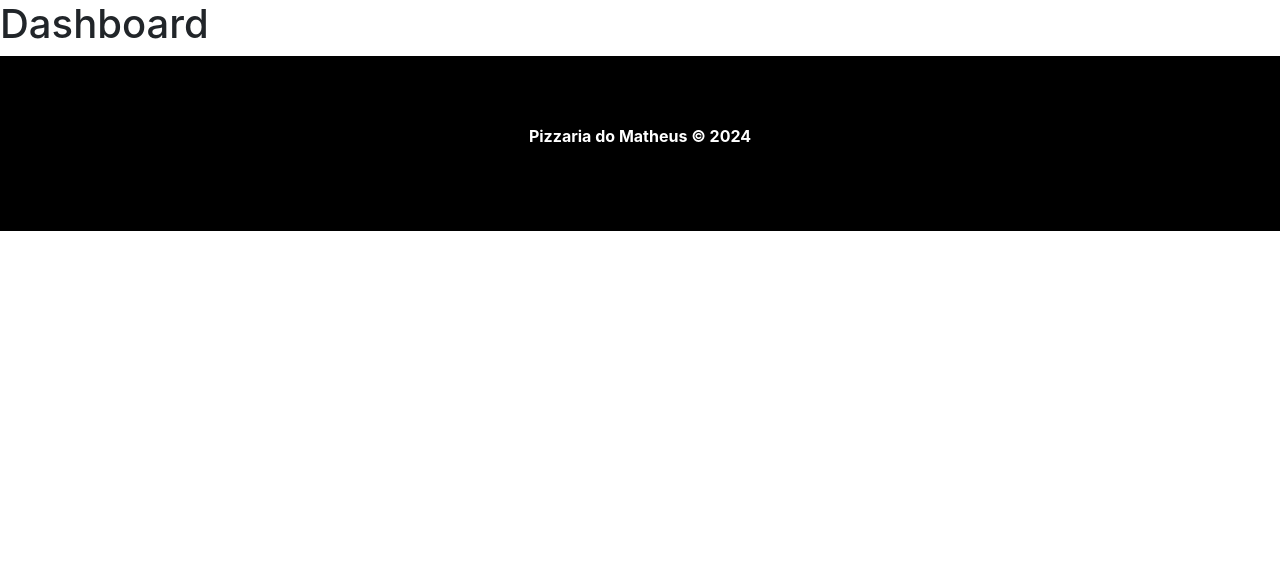
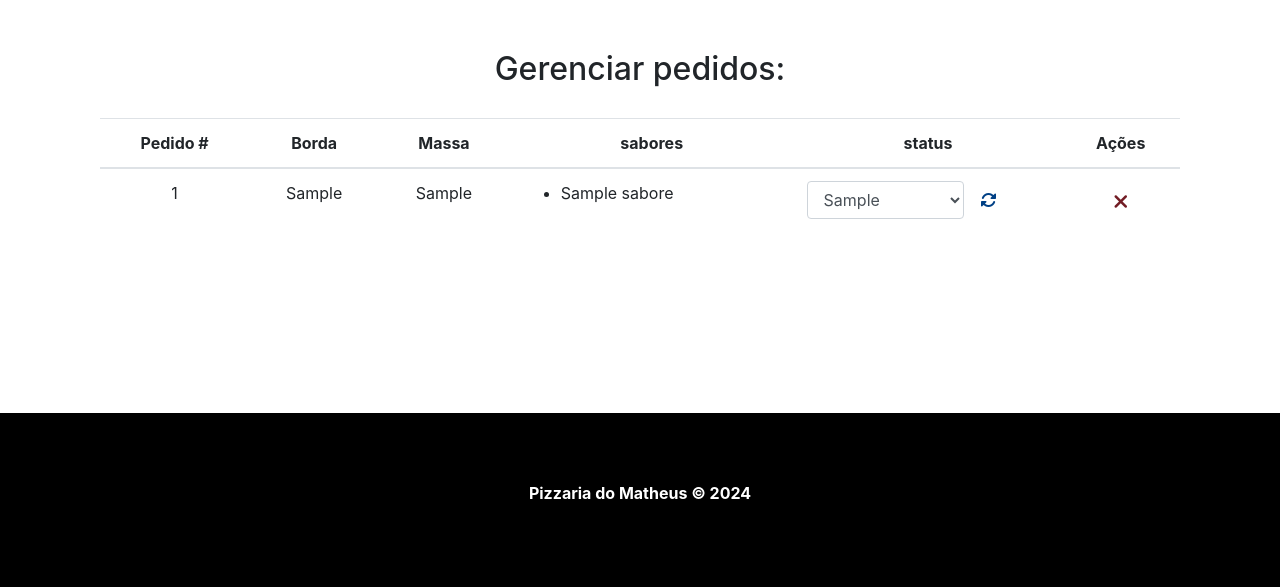
Before and after one commit to Matheusmachado01/Pizzaria, a PHP site: page /dashboard.php in a window 1280 px wide. Shown: the part 76-663 px from the top of the page. Run offline with PHP 8.4, Linux system fonts and the light colour scheme; tables that the repository leaves empty or names only in its code hold one stand-in row (values such as "Sample post"); some libraries are stand-ins or nearby versions.

Commit message:
Atualizacao Dashboard

```diff
--- a/dashboard.php
+++ b/dashboard.php
@@ -1,7 +1,68 @@
 <?php
- include_once("templates/header.php");
+include_once("templates/header.php");
+include_once("process/orders.php");
 ?>
-   <h1>Dashboard</h1>
+<div id="main-container">
+  <div class="container">
+    <div class="row">
+      <div class="col-md-12">
+        <h2>Gerenciar pedidos:</h2>
+      </div>
+      <div class="col-md-12 table-container">
+        <table class="table">
+          <thead>
+            <tr>
+              <th scope="col"><span>Pedido</span> #</th>
+              <th scope="col">Borda</th>
+              <th scope="col">Massa</th>
+              <th scope="col">sabores</th>
+              <th scope="col">status</th>
+              <th scope="col">Ações</th>
+            </tr>
+          </thead>
+          <tbody>
+          <?php foreach($pizzas as $pizza): ?>
+            <tr>
+              <td><?= $pizza["id"] ?></td>
+              <td><?= $pizza["borda"] ?></td>
+              <td><?= $pizza["massa"] ?></td>
+              <td>
+                <ul>
+                  <?php foreach($pizza["sabores"] as $sabor): ?>
+                    <li><?= $sabor ;?></li>
+                  <?php endforeach; ?>
+                </ul>
+              <td>
+                <form action="process/order.php" method="POST" class="form-group update-form">
+                  <input type="hidden" name="type" value="update">
+                  <input type="hidden" name="id" value="<?= $pizza["id"] ?>">
+                  <select name="status" id="" class="form-control status-input">
+                    <?php foreach($status as $s): ?>
+                    <option value="<?= $s["id"] ?>"><?= $s["tipo"] ?></option>
+                    <?php endforeach; ?>
+                  </select>
+                  <button type="submit" class="update-btn">
+                    <i class="fas fa-sync-alt"></i>
+                  </button>
+                </form>
+              </td>
+              <td>
+                <form action="process/orders.php" method="POST">
+                  <input type="hidden" name="type" value="delete">
+                  <input type="hidden" name="id" value="1">
+                  <button type="submit" class=delete-btn>
+                    <i class="fas fa-times"></i>
+                  </button>
+                </form>
+              </td>
+            </tr>
+              <?php endforeach; ?>
+          </tbody>
+        </table>
+      </div>
+    </div>
+  </div>
+</div>
 <?php
- include_once("templates/footer.php");
+include_once("templates/footer.php");
 ?>
--- a/process/orders.php
+++ b/process/orders.php
@@ -2,5 +2,100 @@
 
    include_once("conn.php");
 
+  $method = $_SERVER["REQUEST_METHOD"];
 
+  if($method === "GET"){
+
+   $pedidosQuery = $conn->query("SELECT * FROM pedidos;");
+
+   $pedidosQuery = $conn->query("SELECT * FROM pedidos;");
+
+   $pedidos = $pedidosQuery->fetchAll();
+
+   $pizzas = [];
+
+   // Montando pizza
+   foreach($pedidos as $pedido) {
+
+     $pizza = [];
+
+     // definir um array para a pizza
+     $pizza["id"] = $pedido["pizza_id"];
+
+     // resgatando a pizza
+     $pizzaQuery = $conn->prepare("SELECT * FROM pizzas WHERE id = :pizza_id");
+
+     $pizzaQuery->bindParam(":pizza_id", $pizza["id"]);
+
+     $pizzaQuery->execute();
+
+     $pizzaData = $pizzaQuery->fetch(PDO::FETCH_ASSOC);
+
+     // resgatando a borda da pizza
+     $bordaQuery = $conn->prepare("SELECT * FROM bordas WHERE id = :borda_id");
+
+     $bordaQuery->bindParam(":borda_id", $pizzaData["borda_id"]);
+
+     $bordaQuery->execute();
+
+     $borda = $bordaQuery->fetch(PDO::FETCH_ASSOC);
+
+     $pizza["borda"] = $borda["tipo"];
+
+      // resgatando a massa da pizza
+     $massaQuery = $conn->prepare("SELECT * FROM massas WHERE id = :massa_id");
+
+     $massaQuery->bindParam(":massa_id", $pizzaData["massa_id"]);
+
+     $massaQuery->execute();
+
+     $massa = $massaQuery->fetch(PDO::FETCH_ASSOC);
+
+     $pizza["massa"] = $massa["tipo"];
+
+    // resgatando os sabores da pizza
+    $saboresDaPizza = [];
+
+    $saboresQuery = $conn->prepare("SELECT * FROM pizza_sabor WHERE pizza_id = :pizza_id");
+
+    $saboresQuery->bindParam(":pizza_id", $pizza["id"]);
+
+    $saboresQuery->execute();
+
+    $sabores = $saboresQuery->fetchAll(PDO::FETCH_ASSOC);
+
+      // resgatando o nome dos sabores
+      $saboresDaPizza = [];
+
+      $saborQuery = $conn->prepare("SELECT * FROM sabores WHERE id = :sabor_id");
+
+      foreach ($sabores as $sabor) {
+
+         $saborQuery->bindParam(":sabor_id", $sabor["sabor_id"]);
+
+         $saborQuery->execute();
+
+         $saborPizza = $saborQuery->fetch(PDO::FETCH_ASSOC);
+
+         array_push($saboresDaPizza, $saborPizza["nome"]);
+      }
+
+      $pizza["sabores"] = $saboresDaPizza;
+
+     // adicionar o status do pedido
+     $pizza["status"] = $pedido["status_id"];
+
+    // Adicionart o array de pizza, ao array das pizzas
+     array_push($pizzas, $pizza);
+
+   }
+
+   // Resgatando os status
+   $statusQuery = $conn->query("SELECT * FROM status;");
+
+   $status = $statusQuery->fetchAll();
+
+} else if ($method === "POST") {
+
+}
 ?>
--- a/templates/header.php
+++ b/templates/header.php
@@ -10,6 +10,7 @@
     $status = $_SESSION["status"];
 
     $_SESSION["msg"] = "";
+    $_SESSION["status"] = "";
 
 
   }
```
